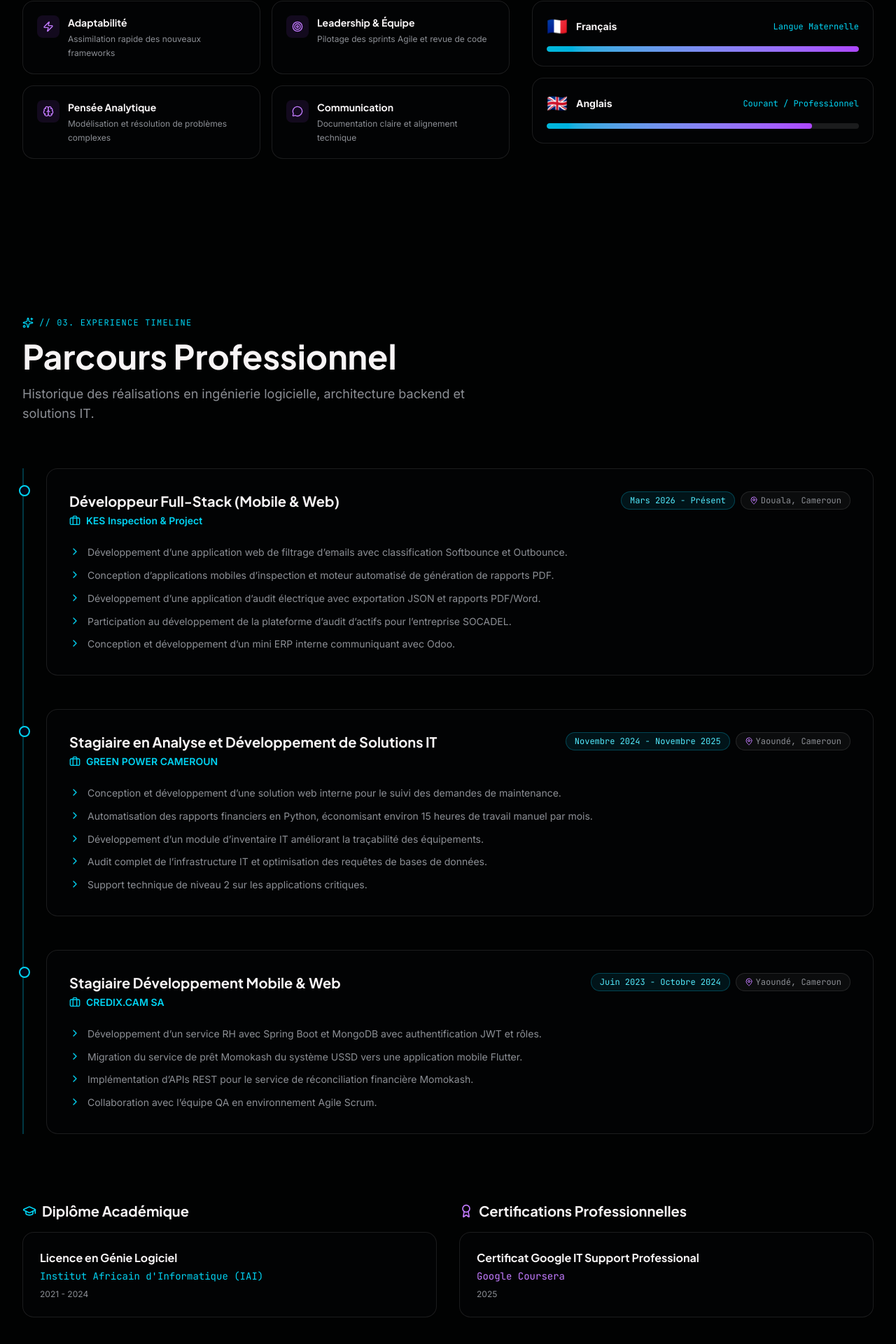
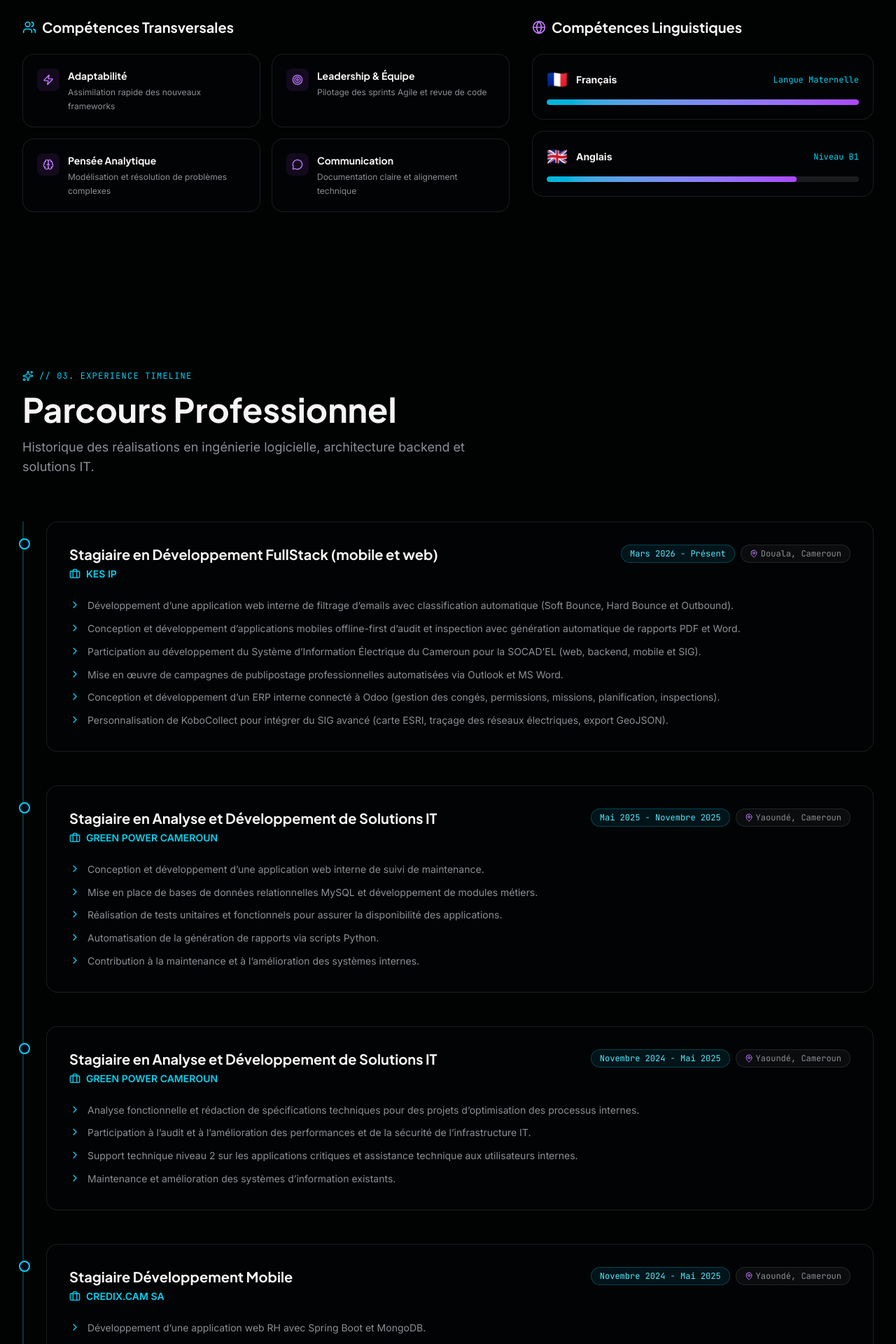
Before and after one commit to AndelsonTeufack/my_portfolio, a Next.js app: page / in a window 1280 px wide. Shown: the part 2896-4816 px from the top of the page at 70% size. Built offline with nearby package versions, Linux system fonts and the light colour scheme.

Commit message:
[UPD] Mise a jour du portfolio selon le nouveau CV (separation des experiences Credix/Green Power, ajout de TaillorPro et nouvelles competences)

```diff
--- a/components/Experience.tsx
+++ b/components/Experience.tsx
@@ -15,44 +15,70 @@ const content = {
     subtitle: 'Track record of software engineering, backend architecture, and IT solutions delivery.',
     experiences: [
       {
-        company: 'KES Inspection & Project',
-        position: 'Full-Stack Developer (Mobile & Web)',
+        company: 'KES IP',
+        position: 'Full-Stack Developer Intern (Mobile & Web)',
         period: 'March 2026 - Present',
         location: 'Douala, Cameroon',
-        type: 'Stage / Full-Stack',
+        type: 'Internship / Full-Stack',
         highlights: [
-          'Developed an internal web platform for email address verification and Softbounce / Outbounce classification.',
-          'Engineered mobile inspection software with automated dynamic PDF report rendering engines.',
-          'Built an electrical audit mobile app with JSON data export and multi-format (PDF/Word) report generation.',
-          'Contributed to the enterprise asset audit platform for SOCADEL.',
-          'Designed an internal mini-ERP system integrated with Odoo and custom REST services.',
+          'Developed an internal web app for email qualification & automatic classification (Soft Bounce, Hard Bounce, Outbound).',
+          'Conception & development of offline-first mobile apps for electrical network audit & inspection with automatic PDF and Word report generation.',
+          'Contributed as FullStack developer to Cameroon’s Electrical Information System for SOCAD\'EL (web, backend, mobile & GIS).',
+          'Executed professional emailing campaigns using Microsoft Outlook & Word automation.',
+          'Designed an internal ERP connected to Odoo for central management of leaves, missions, planning, inspections & business processes.',
+          'Customized KoboCollect for advanced GIS features (ESRI map repositioning, automatic electrical grid tracking, GeoJSON export).',
         ],
       },
       {
         company: 'GREEN POWER CAMEROUN',
-        position: 'IT Solutions Analysis & Development',
-        period: 'November 2024 - November 2025',
+        position: 'IT Solutions Analysis & Development Intern',
+        period: 'May 2025 - November 2025',
         location: 'Yaoundé, Cameroon',
-        type: 'Stage',
+        type: 'Internship',
         highlights: [
-          'Designed and deployed an internal maintenance request tracking web solution.',
-          'Automated monthly financial reporting workflows using Python, saving ~15 hours of manual work per month.',
-          'Developed an IT asset inventory module improving equipment traceability.',
-          'Conducted comprehensive IT infrastructure security and performance audits.',
-          'Provided Level 2 technical support for critical operational apps.',
+          'Designed and developed an internal web application for maintenance tracking.',
+          'Set up MySQL relational databases and developed custom business modules.',
+          'Executed unit and functional testing to guarantee high application availability.',
+          'Automated financial and operational reports using Python scripts.',
+          'Contributed to the ongoing maintenance and improvement of internal IT systems.',
+        ],
+      },
+      {
+        company: 'GREEN POWER CAMEROUN',
+        position: 'IT Solutions Analysis & Development Intern',
+        period: 'November 2024 - May 2025',
+        location: 'Yaoundé, Cameroon',
+        type: 'Internship',
+        highlights: [
+          'Functional analysis and technical specification drafting for internal process optimization.',
+          'Participated in IT infrastructure security and performance audits.',
+          'Provided Level 2 technical support on critical applications and end-user technical assistance.',
+          'Maintained and upgraded existing information systems in a Windows & MS Office environment.',
         ],
       },
       {
         company: 'CREDIX.CAM SA',
-        position: 'Mobile & Web Development Intern',
-        period: 'June 2023 - October 2024',
+        position: 'Mobile Development Intern',
+        period: 'November 2024 - May 2025',
         location: 'Yaoundé, Cameroon',
-        type: 'Stage',
+        type: 'Internship',
         highlights: [
-          'Developed a microservice HR management portal using Spring Boot and MongoDB with JWT RBAC authentication.',
-          'Migrated the Momokash lending service from legacy USSD to a modern Flutter cross-platform mobile application.',
-          'Engineered REST APIs for Momokash automated financial reconciliation service.',
-          'Collaborated with QA teams in an Agile Scrum environment.',
+          'Developed an HR web application using Spring Boot and MongoDB.',
+          'Designed backend services and REST APIs.',
+          'Implemented secure authentication with JWT and Spring Security.',
+          'Maintained and enhanced application features within an Agile/Scrum team.',
+        ],
+      },
+      {
+        company: 'CREDIX.CAM SA',
+        position: 'Web Development Intern',
+        period: 'August 2024 - October 2024',
+        location: 'Yaoundé, Cameroon',
+        type: 'Internship',
+        highlights: [
+          'Developed multi-platform mobile applications using Flutter (Android & iOS).',
+          'Engineered REST APIs with Spring Boot.',
+          'Participated in functional testing and application maintenance for internal services (MomoKash).',
         ],
       },
     ],
@@ -69,7 +95,7 @@ const content = {
       certifications: [
         {
           name: 'Google IT Support Professional Certificate',
-          issuer: 'Google Coursera',
+          issuer: 'Google (Support technique, Réseaux, Sécurité & SysAdmin)',
           year: '2025',
         },
       ],
@@ -80,44 +106,70 @@ const content = {
     subtitle: 'Historique des réalisations en ingénierie logicielle, architecture backend et solutions IT.',
     experiences: [
       {
-        company: 'KES Inspection & Project',
-        position: 'Développeur Full-Stack (Mobile & Web)',
+        company: 'KES IP',
+        position: 'Stagiaire en Développement FullStack (mobile et web)',
         period: 'Mars 2026 - Présent',
         location: 'Douala, Cameroun',
         type: 'Stage / Full-Stack',
         highlights: [
-          'Développement d’une application web de filtrage d’emails avec classification Softbounce et Outbounce.',
-          'Conception d’applications mobiles d’inspection et moteur automatisé de génération de rapports PDF.',
-          'Développement d’une application d’audit électrique avec exportation JSON et rapports PDF/Word.',
-          'Participation au développement de la plateforme d’audit d’actifs pour l’entreprise SOCADEL.',
-          'Conception et développement d’un mini ERP interne communiquant avec Odoo.',
+          'Développement d’une application web interne de filtrage d’emails avec classification automatique (Soft Bounce, Hard Bounce et Outbound).',
+          'Conception et développement d’applications mobiles offline-first d’audit et inspection avec génération automatique de rapports PDF et Word.',
+          'Participation au développement du Système d’Information Électrique du Cameroun pour la SOCAD’EL (web, backend, mobile et SIG).',
+          'Mise en œuvre de campagnes de publipostage professionnelles automatisées via Outlook et MS Word.',
+          'Conception et développement d’un ERP interne connecté à Odoo (gestion des congés, permissions, missions, planification, inspections).',
+          'Personnalisation de KoboCollect pour intégrer du SIG avancé (carte ESRI, traçage des réseaux électriques, export GeoJSON).',
         ],
       },
       {
         company: 'GREEN POWER CAMEROUN',
         position: 'Stagiaire en Analyse et Développement de Solutions IT',
-        period: 'Novembre 2024 - Novembre 2025',
+        period: 'Mai 2025 - Novembre 2025',
         location: 'Yaoundé, Cameroun',
         type: 'Stage',
         highlights: [
-          'Conception et développement d’une solution web interne pour le suivi des demandes de maintenance.',
-          'Automatisation des rapports financiers en Python, économisant environ 15 heures de travail manuel par mois.',
-          'Développement d’un module d’inventaire IT améliorant la traçabilité des équipements.',
-          'Audit complet de l’infrastructure IT et optimisation des requêtes de bases de données.',
-          'Support technique de niveau 2 sur les applications critiques.',
+          'Conception et développement d’une application web interne de suivi de maintenance.',
+          'Mise en place de bases de données relationnelles MySQL et développement de modules métiers.',
+          'Réalisation de tests unitaires et fonctionnels pour assurer la disponibilité des applications.',
+          'Automatisation de la génération de rapports via scripts Python.',
+          'Contribution à la maintenance et à l’amélioration des systèmes internes.',
+        ],
+      },
+      {
+        company: 'GREEN POWER CAMEROUN',
+        position: 'Stagiaire en Analyse et Développement de Solutions IT',
+        period: 'Novembre 2024 - Mai 2025',
+        location: 'Yaoundé, Cameroun',
+        type: 'Stage',
+        highlights: [
+          'Analyse fonctionnelle et rédaction de spécifications techniques pour des projets d’optimisation des processus internes.',
+          'Participation à l’audit et à l’amélioration des performances et de la sécurité de l’infrastructure IT.',
+          'Support technique niveau 2 sur les applications critiques et assistance technique aux utilisateurs internes.',
+          'Maintenance et amélioration des systèmes d’information existants.',
         ],
       },
       {
         company: 'CREDIX.CAM SA',
-        position: 'Stagiaire Développement Mobile & Web',
-        period: 'Juin 2023 - Octobre 2024',
+        position: 'Stagiaire Développement Mobile',
+        period: 'Novembre 2024 - Mai 2025',
         location: 'Yaoundé, Cameroun',
         type: 'Stage',
         highlights: [
-          'Développement d’un service RH avec Spring Boot et MongoDB avec authentification JWT et rôles.',
-          'Migration du service de prêt Momokash du système USSD vers une application mobile Flutter.',
-          'Implémentation d’APIs REST pour le service de réconciliation financière Momokash.',
-          'Collaboration avec l’équipe QA en environnement Agile Scrum.',
+          'Développement d’une application web RH avec Spring Boot et MongoDB.',
+          'Développement de services back-end et d’APIs REST.',
+          'Implémentation d’une authentification sécurisée avec JWT et Spring Security.',
+          'Maintenance et amélioration des fonctionnalités applicatives en environnement Agile/Scrum.',
+        ],
+      },
+      {
+        company: 'CREDIX.CAM SA',
+        position: 'Stagiaire Développement Web',
+        period: 'Août 2024 - Octobre 2024',
+        location: 'Yaoundé, Cameroun',
+        type: 'Stage',
+        highlights: [
+          'Développement d’applications mobiles Flutter multi-plateformes (Android et iOS).',
+          'Développement d’APIs REST avec Spring Boot.',
+          'Participation aux tests fonctionnels et à la maintenance applicative (MomoKash).',
         ],
       },
     ],
@@ -134,7 +186,7 @@ const content = {
       certifications: [
         {
           name: 'Certificat Google IT Support Professional',
-          issuer: 'Google Coursera',
+          issuer: 'Google (Support technique, Réseaux, Administration systèmes & Sécurité)',
           year: '2025',
         },
       ],
--- a/components/Projects.tsx
+++ b/components/Projects.tsx
@@ -14,6 +14,20 @@ interface ProjectsProps {
 
 const projectsData: { en: ProjectType[]; fr: ProjectType[] } = {
   en: [
+    {
+      title: 'TaillorPro - Tailor Workshop Management',
+      category: 'mobile',
+      description:
+        'Cross-platform mobile application dedicated to managing tailoring workshops, client orders, and garment fitting records.',
+      tags: ['Flutter', 'Firebase', 'Mobile', 'i18n', 'Dark/Light Theme'],
+      highlights: [
+        'Complete mobile app development with Flutter.',
+        'Firebase backend integration for authentication and real-time database.',
+        'Multi-language support (i18n) & dynamic Light/Dark theme switching.',
+      ],
+      demo: '#',
+      code: 'https://github.com/AndelsonTeufack',
+    },
     {
       title: 'HR Management System',
       category: 'backend',
@@ -114,6 +128,20 @@ const projectsData: { en: ProjectType[]; fr: ProjectType[] } = {
     },
   ],
   fr: [
+    {
+      title: 'TaillorPro - Gestion d’Ateliers de Couture',
+      category: 'mobile',
+      description:
+        'Application mobile multiplateforme dédiée à la gestion complète des ateliers de couture, des commandes clients et des mesures.',
+      tags: ['Flutter', 'Firebase', 'Mobile', 'i18n', 'Thème Clair/Sombre'],
+      highlights: [
+        'Développement complet d’une application mobile avec Flutter.',
+        'Intégration de Firebase pour la gestion des données et authentification.',
+        'Prise en charge du multilingue (i18n) et gestion dynamique des thèmes Light/Dark.',
+      ],
+      demo: '#',
+      code: 'https://github.com/AndelsonTeufack',
+    },
     {
       title: 'Système de Gestion RH',
       category: 'backend',
--- a/components/Skills.tsx
+++ b/components/Skills.tsx
@@ -35,25 +35,25 @@ const content = {
     categories: [
       {
         name: 'Backend & APIs',
-        skills: ['Spring Boot', 'Java', 'Python', 'Django', 'FastAPI', 'Node.js', 'NestJS', 'REST APIs', 'Microservices'],
+        skills: ['Spring Boot', 'Java', 'Python', 'Django', 'FastAPI', 'Flask', 'Node.js', 'NestJS', 'REST APIs', 'Microservices'],
         icon: Server,
         color: 'rgba(0, 240, 255, 0.15)',
       },
       {
         name: 'Frontend & Mobile',
-        skills: ['React', 'Next.js', 'Flutter', 'TypeScript', 'Tailwind CSS', 'Dart', 'Responsive UI', 'WordPress'],
+        skills: ['React.js', 'Next.js', 'Flutter', 'Java/Kotlin (Android)', 'TypeScript', 'Tailwind CSS', 'Bootstrap', 'Dart', 'HTML5/CSS3'],
         icon: Layout,
         color: 'rgba(168, 85, 247, 0.15)',
       },
       {
         name: 'Databases & Storage',
-        skills: ['PostgreSQL', 'MySQL', 'MongoDB', 'Redis', 'SQL Server', 'Oracle SQL'],
+        skills: ['MySQL', 'PostgreSQL', 'MongoDB', 'Redis', 'Firebase', 'SQL Server', 'Oracle SQL'],
         icon: Database,
         color: 'rgba(16, 185, 129, 0.15)',
       },
       {
         name: 'DevOps, Tools & ERP',
-        skills: ['Git/GitLab', 'Docker', 'Kubernetes', 'Kafka', 'Postman', 'Odoo ERP Integration', 'Jira', 'Power BI'],
+        skills: ['Git', 'GitHub', 'GitLab', 'Docker', 'Postman', 'Odoo ERP', 'Jira', 'Power BI', 'MS 365', 'KoboCollect / SIG'],
         icon: GitBranch,
         color: 'rgba(245, 158, 11, 0.15)',
       },
@@ -65,7 +65,7 @@ const content = {
       },
       {
         name: 'Performance & Security',
-        skills: ['Core Web Vitals', 'Lighthouse', 'SEO Optimization', 'JWT Auth', 'HTTPS / SSL'],
+        skills: ['Core Web Vitals', 'Lighthouse', 'SEO Optimization', 'JWT Auth & Spring Security', 'HTTPS / SSL'],
         icon: TrendingUp,
         color: 'rgba(236, 72, 153, 0.15)',
       },
@@ -79,8 +79,8 @@ const content = {
     ],
     languagesTitle: 'Linguistic Competence',
     languages: [
-      { name: 'French', level: 'Native / Bilingual', proficiency: 100, flag: '🇫🇷' },
-      { name: 'English', level: 'Full Professional Proficiency', proficiency: 85, flag: '🇬🇧' },
+      { name: 'French', level: 'Native Language', proficiency: 100, flag: '🇫🇷' },
+      { name: 'English', level: 'Level B1', proficiency: 80, flag: '🇬🇧' },
     ],
   },
   fr: {
@@ -89,25 +89,25 @@ const content = {
     categories: [
       {
         name: 'Backend & APIs',
-        skills: ['Spring Boot', 'Java', 'Python', 'Django', 'FastAPI', 'Node.js', 'NestJS', 'APIs REST', 'Microservices'],
+        skills: ['Spring Boot', 'Java', 'Python', 'Django', 'FastAPI', 'Flask', 'Node.js', 'NestJS', 'APIs REST', 'Microservices'],
         icon: Server,
         color: 'rgba(0, 240, 255, 0.15)',
       },
       {
         name: 'Frontend & Mobile',
-        skills: ['React', 'Next.js', 'Flutter', 'TypeScript', 'Tailwind CSS', 'Dart', 'Design Responsif', 'WordPress'],
+        skills: ['React.js', 'Next.js', 'Flutter', 'Java/Kotlin (Android natif)', 'TypeScript', 'Tailwind CSS', 'Bootstrap', 'Dart', 'HTML5/CSS3'],
         icon: Layout,
         color: 'rgba(168, 85, 247, 0.15)',
       },
       {
         name: 'Bases de Données',
-        skills: ['PostgreSQL', 'MySQL', 'MongoDB', 'Redis', 'SQL Server', 'Oracle SQL'],
+        skills: ['MySQL', 'PostgreSQL', 'MongoDB', 'Redis', 'Firebase', 'SQL Server', 'Oracle SQL'],
         icon: Database,
         color: 'rgba(16, 185, 129, 0.15)',
       },
       {
         name: 'DevOps, Outils & ERP',
-        skills: ['Git/GitLab', 'Docker', 'Kubernetes', 'Kafka', 'Postman', 'Intégration Odoo', 'Jira', 'Power BI'],
+        skills: ['Git', 'GitHub', 'GitLab', 'Docker', 'Postman', 'Odoo ERP', 'Jira', 'Power BI', 'MS 365', 'KoboCollect / SIG'],
         icon: GitBranch,
         color: 'rgba(245, 158, 11, 0.15)',
       },
@@ -119,7 +119,7 @@ const content = {
       },
       {
         name: 'Performance & Sécurité',
-        skills: ['Core Web Vitals', 'Lighthouse', 'Référencement SEO', 'Authentification JWT', 'HTTPS / SSL'],
+        skills: ['Core Web Vitals', 'Lighthouse', 'Référencement SEO', 'Authentification JWT & Spring Security', 'HTTPS / SSL'],
         icon: TrendingUp,
         color: 'rgba(236, 72, 153, 0.15)',
       },
@@ -134,7 +134,7 @@ const content = {
     languagesTitle: 'Compétences Linguistiques',
     languages: [
       { name: 'Français', level: 'Langue Maternelle', proficiency: 100, flag: '🇫🇷' },
-      { name: 'Anglais', level: 'Courant / Professionnel', proficiency: 85, flag: '🇬🇧' },
+      { name: 'Anglais', level: 'Niveau B1', proficiency: 80, flag: '🇬🇧' },
     ],
   },
 }
```
Also changed, not shown: .agents/AGENTS.md (added), 2 other files (tests, documents, lock files or other folders).
